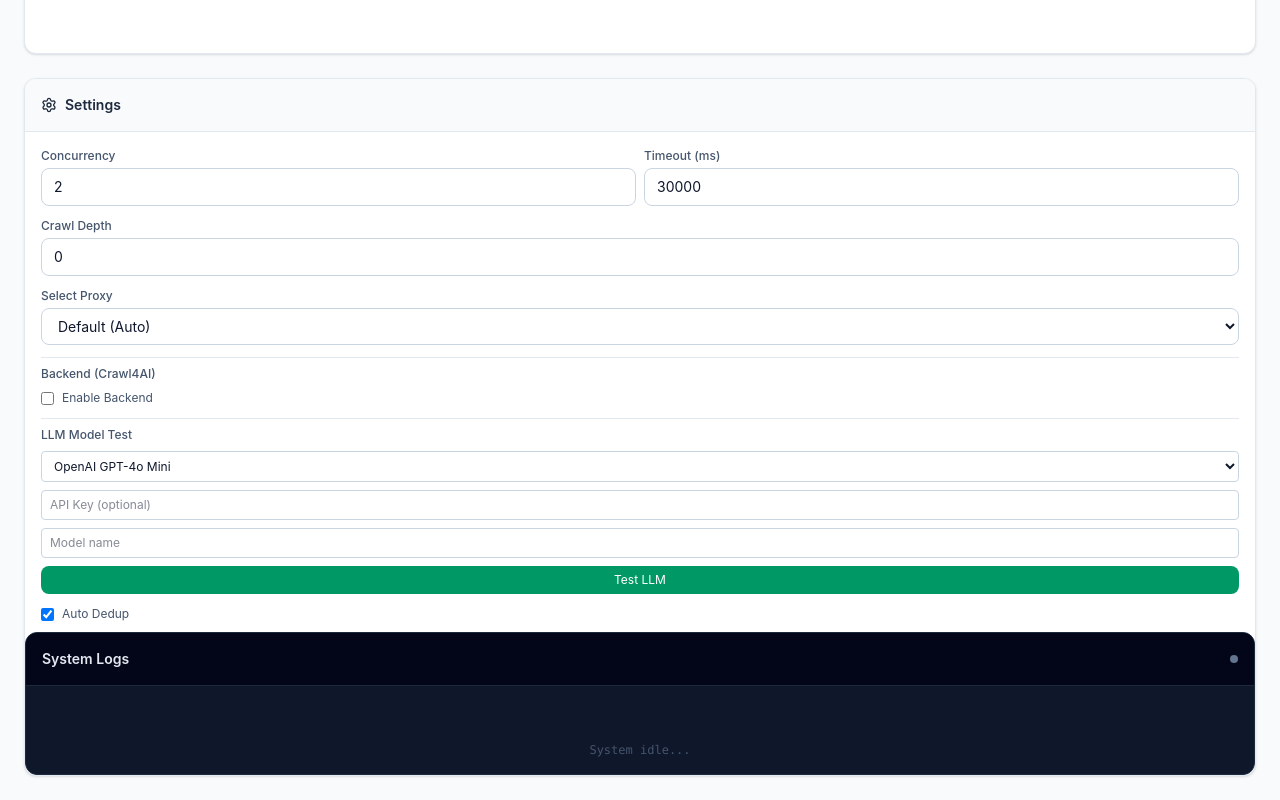
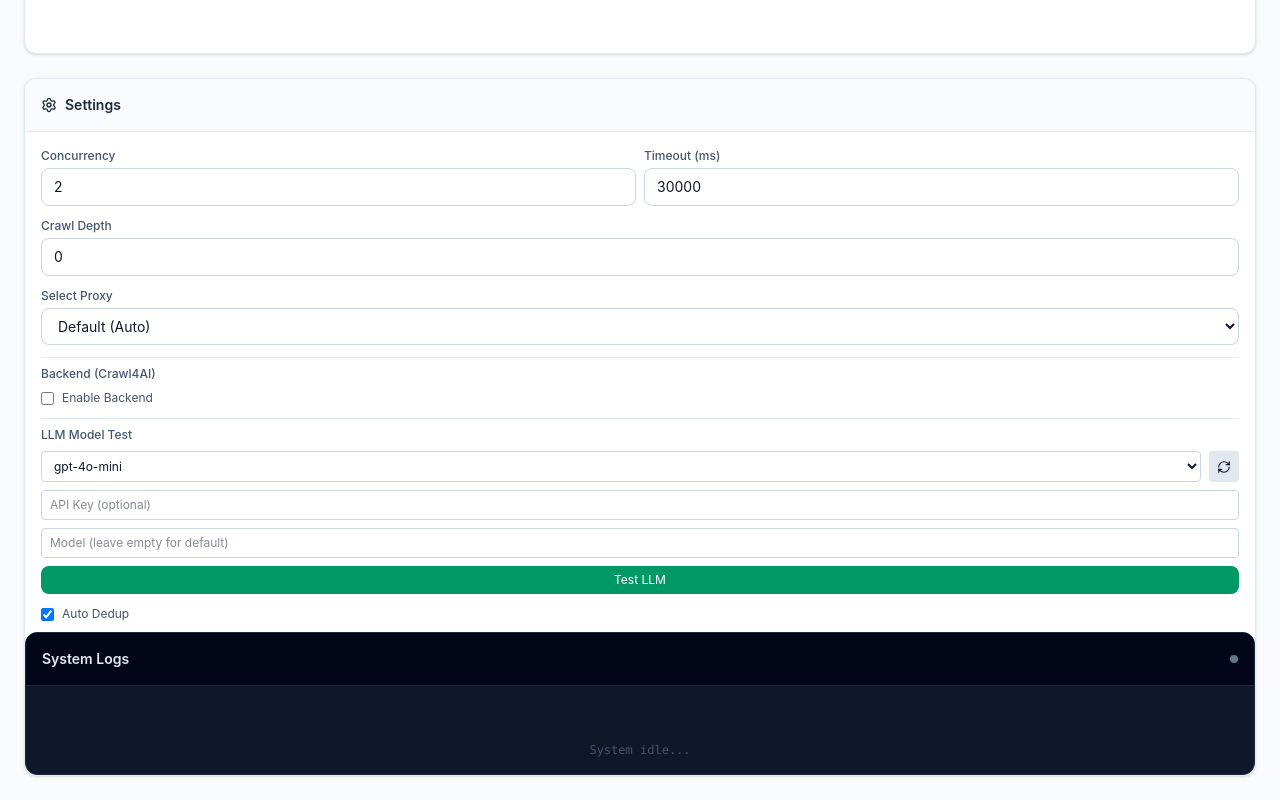
Before and after one commit to memory125/Web-Scraping-System, a React (Vite) app: page / in a window 1280 px wide. Shown: the part 856-1656 px from the top of the page. Built offline with nearby package versions, Linux system fonts and the light colour scheme.

Commit message:
feat: dynamically load available LLM models
- Add /llm/models endpoint to fetch available models
- Auto-detect Ollama models from local installation
- Show models in grouped dropdown (OpenAI/Anthropic/Google/Ollama)
- Add refresh button to reload models

```diff
--- a/src/App.tsx
+++ b/src/App.tsx
@@ -57,6 +57,8 @@ export default function App() {
   const [aiModelConfigs, setAiModelConfigs] = useState<AIModelConfig[]>([]);
   const [selectedModelId, setSelectedModelId] = useState<string>('');
   const [selectedProvider, setSelectedProvider] = useState<string>('openai');
+  const [availableModels, setAvailableModels] = useState<{ openai?: string[]; anthropic?: string[]; google?: string[]; ollama?: string[] }>({});
+  const [loadingModels, setLoadingModels] = useState(false);
 
   const modelOptions: Record<string, string[]> = {
     openai: ['gpt-4', 'gpt-4-turbo', 'gpt-3.5-turbo', 'gpt-4o', 'gpt-4o-mini'],
@@ -2074,23 +2076,32 @@ export default function App() {
                   </div>
                 </div>
 
-                <div className="pt-2 border-t border-slate-200 dark:border-slate-700">
+                <div className="pt-2 border-t border-t-slate-200 dark:border-t-slate-700">
                   <label className="block text-xs font-medium text-slate-600 dark:text-slate-400 mb-2">{language === 'zh' ? 'LLM模型测试' : 'LLM Model Test'}</label>
                   <div className="space-y-2">
-                    <select id="llmProvider" className="w-full px-2 py-1.5 border border-slate-300 dark:border-slate-600 rounded text-xs bg-white dark:bg-slate-700">
-                      <option value="openai/gpt-4o-mini">OpenAI GPT-4o Mini</option>
-                      <option value="openai/gpt-4o">OpenAI GPT-4o</option>
-                      <option value="openai/gpt-3.5-turbo">OpenAI GPT-3.5 Turbo</option>
-                      <option value="anthropic/claude-3-haiku">Anthropic Claude 3 Haiku</option>
-                      <option value="anthropic/claude-3-sonnet">Anthropic Claude 3 Sonnet</option>
-                      <option value="google/gemini-1.5-flash">Google Gemini 1.5 Flash</option>
-                      <option value="google/gemini-1.5-pro">Google Gemini 1.5 Pro</option>
-                      <option value="ollama">Ollama (Local)</option>
-                    </select>
+                    <div className="flex gap-2">
+                      <select id="llmProvider" value={selectedProvider} onChange={async (e) => { const v = e.target.value; setSelectedProvider(v); setLoadingModels(true); try { const { getAvailableModels } = await import('./utils/api'); const models = await getAvailableModels(); setAvailableModels(models || {}); } catch {} setLoadingModels(false); }} className="flex-1 px-2 py-1.5 border border-slate-300 dark:border-slate-600 rounded text-xs bg-white dark:bg-slate-700">
+                        <optgroup label="OpenAI">
+                          {(availableModels.openai && availableModels.openai.length > 0 ? availableModels.openai : ['gpt-4o-mini', 'gpt-4o', 'gpt-3.5-turbo']).map(m => <option key={m} value={`openai/${m}`}>{m}</option>)}
+                        </optgroup>
+                        <optgroup label="Anthropic">
+                          {(availableModels.anthropic && availableModels.anthropic.length > 0 ? availableModels.anthropic : ['claude-3-haiku', 'claude-3-sonnet']).map(m => <option key={m} value={`anthropic/${m}`}>{m}</option>)}
+                        </optgroup>
+                        <optgroup label="Google">
+                          {(availableModels.google && availableModels.google.length > 0 ? availableModels.google : ['gemini-1.5-flash', 'gemini-1.5-pro']).map(m => <option key={m} value={`google/${m}`}>{m}</option>)}
+                        </optgroup>
+                        <optgroup label="Ollama">
+                          {(availableModels.ollama && availableModels.ollama.length > 0 ? availableModels.ollama : ['llama2', 'mistral']).map(m => <option key={m} value="ollama">{m}</option>)}
+                        </optgroup>
+                      </select>
+                      <button onClick={async () => { setLoadingModels(true); try { const { getAvailableModels } = await import('./utils/api'); const models = await getAvailableModels(); setAvailableModels(models || {}); addLog('success', language === 'zh' ? '已刷新模型列表' : 'Models refreshed'); } catch (err: any) { addLog('error', err.message); } setLoadingModels(false); }} className="px-2 py-1.5 bg-slate-200 dark:bg-slate-600 rounded text-xs" title={language === 'zh' ? '刷新模型' : 'Refresh'}>
+                        <RefreshCw className={`w-3.5 h-3.5 ${loadingModels ? 'animate-spin' : ''}`} />
+                      </button>
+                    </div>
                     <input type="text" id="llmApiKey" placeholder={language === 'zh' ? 'API密钥 (可选)' : 'API Key (optional)'} className="w-full px-2 py-1.5 border border-slate-300 dark:border-slate-600 rounded text-xs bg-white dark:bg-slate-700" />
-                    <input type="text" id="llmModel" placeholder={language === 'zh' ? '模型名称' : 'Model name'} className="w-full px-2 py-1.5 border border-slate-300 dark:border-slate-600 rounded text-xs bg-white dark:bg-slate-700" />
+                    <input type="text" id="llmModel" placeholder={language === 'zh' ? '模型名称 (留空使用默认)' : 'Model (leave empty for default)'} className="w-full px-2 py-1.5 border border-slate-300 dark:border-slate-600 rounded text-xs bg-white dark:bg-slate-700" />
                     <button onClick={async () => {
-                      const provider = (document.getElementById('llmProvider') as HTMLSelectElement).value;
+                      const provider = selectedProvider;
                       const apiKey = (document.getElementById('llmApiKey') as HTMLInputElement).value;
                       const model = (document.getElementById('llmModel') as HTMLInputElement).value;
 
--- a/src/utils/api.ts
+++ b/src/utils/api.ts
@@ -73,6 +73,13 @@ export interface TestLLMResponse {
   message?: string;
   response?: string;
   error?: string;
+}
+
+export interface AvailableModels {
+  openai?: string[];
+  anthropic?: string[];
+  google?: string[];
+  ollama?: string[];
 }
 
 // Check if backend is available
@@ -175,6 +182,23 @@ export async function batchCrawlWithBackend(urls: string[]): Promise<BackendCraw
   return response.json();
 }
 
+// Get available models from backend
+export async function getAvailableModels(): Promise<AvailableModels> {
+  if (!API_CONFIG.backendUrl) {
+    throw new Error('Backend URL not configured');
+  }
+
+  const response = await fetch(`${API_CONFIG.backendUrl}/llm/models`, {
+    method: 'GET',
+  });
+
+  if (!response.ok) {
+    throw new Error(`Backend error: ${response.statusText}`);
+  }
+
+  return response.json();
+}
+
 // Test LLM connection
 export async function testLLMConnection(request: TestLLMRequest): Promise<TestLLMResponse> {
   if (!API_CONFIG.backendUrl) {
```
Also changed, not shown: 1 other file (tests, documents, lock files or other folders).
